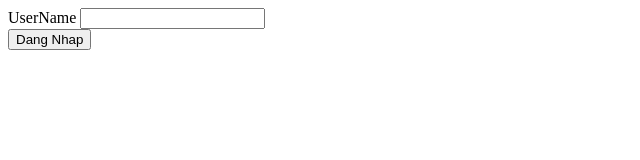
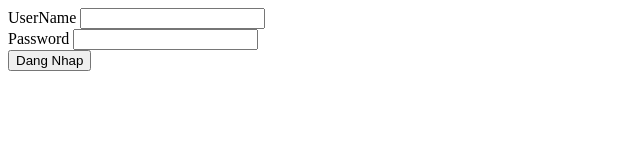
Before and after one commit to VuDinhNhan2711/ExamCongCu, a website: page public/index.html in a window 1280 px wide. Shown: the whole page, without its empty margins (0-640 px from the left). Drawn offline with Linux system fonts and the light colour scheme.

Commit message:
label password

```diff
--- a/public/index.html
+++ b/public/index.html
@@ -13,6 +13,10 @@
         <input type="text">
     </div>
     <div>
+        <label for="">Password</label>
+        <input type="text">
+    </div>
+    <div>
         <button>Dang Nhap</button>
     </div>
 </body>
```
